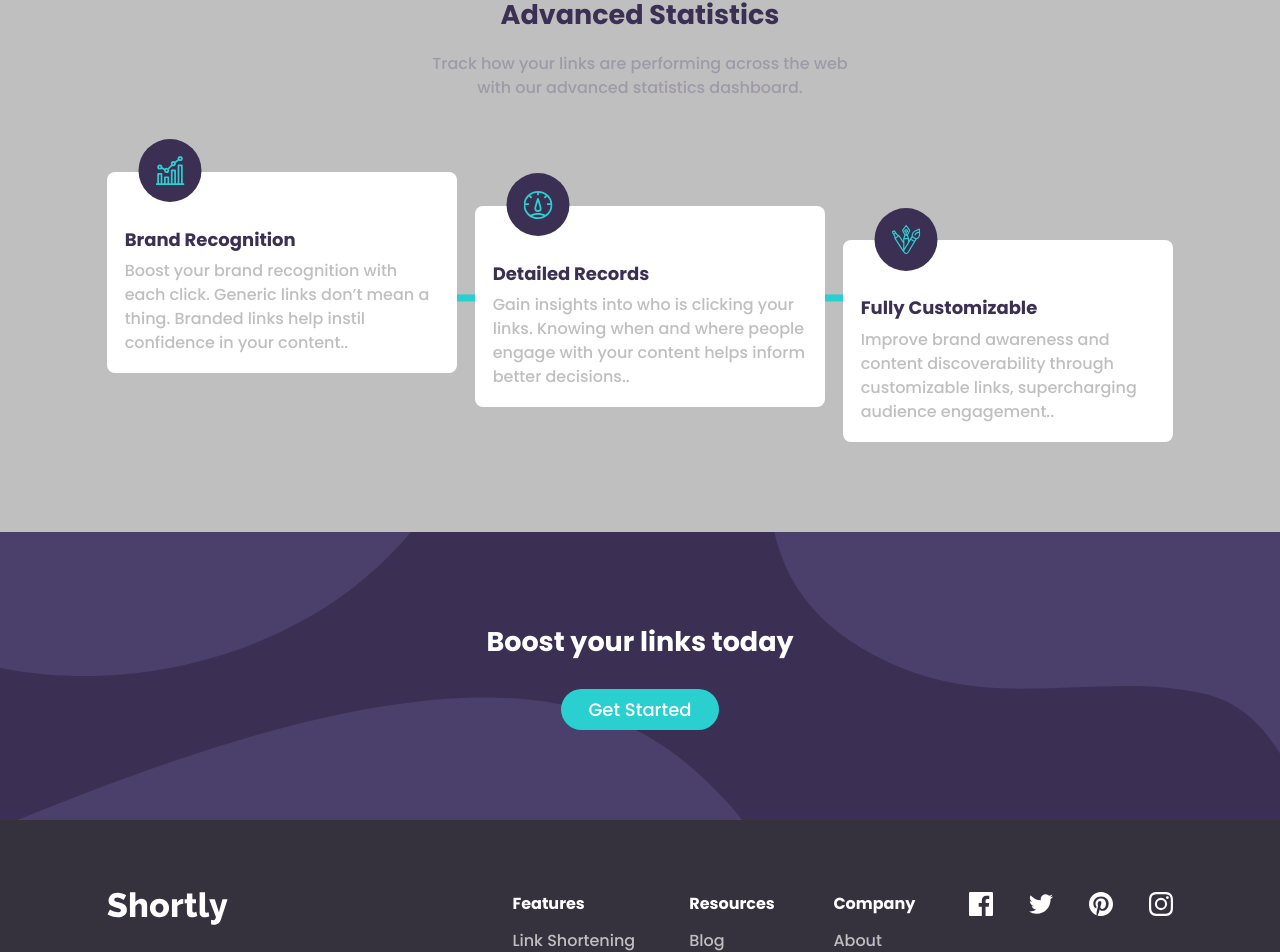
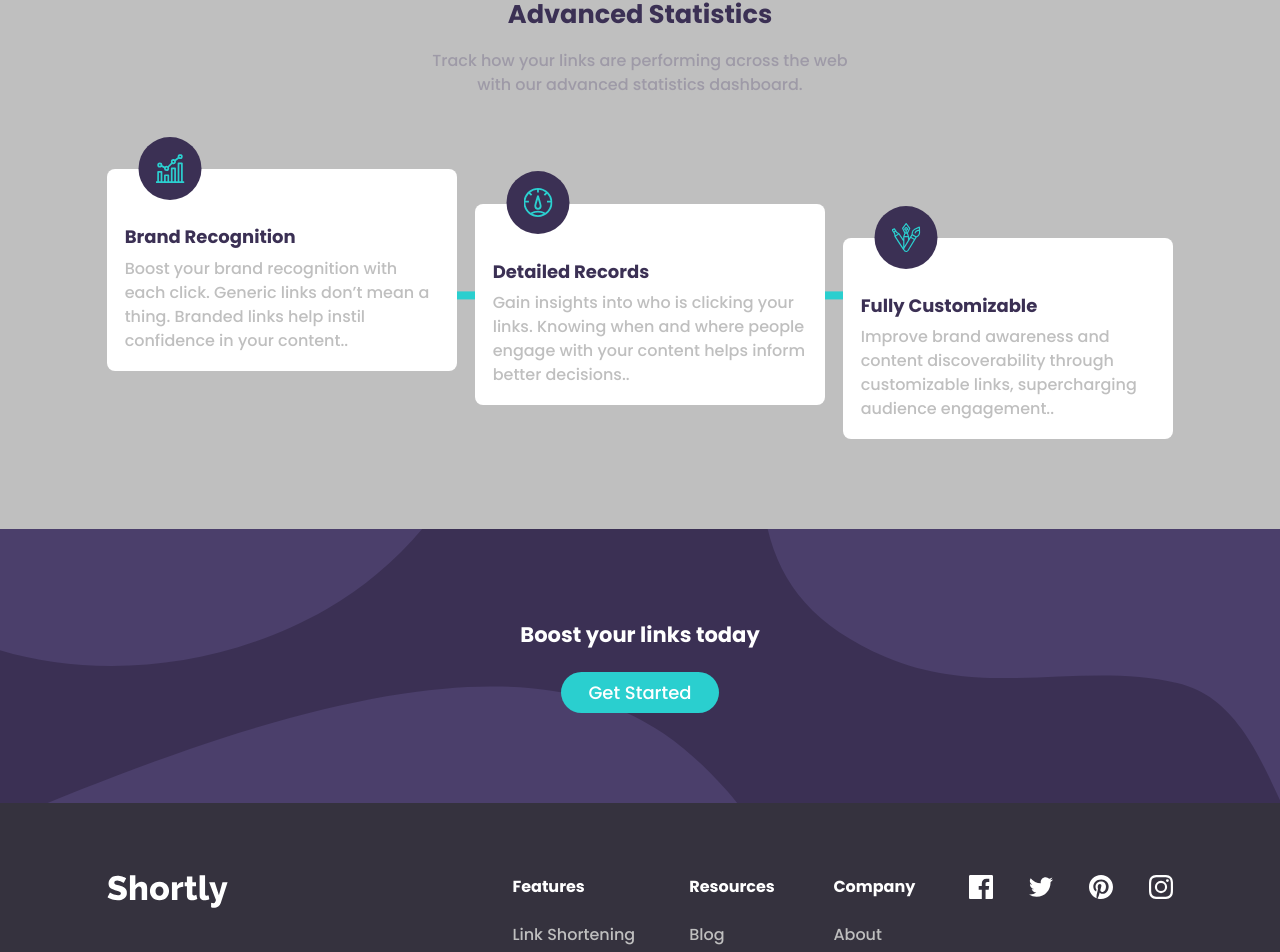
Before and after one commit to alfredthompsonOvie/url-shortener, a Vue app: page / in a window 1280 px wide. Shown: the part 797-1749 px from the top of the page. Built offline with nearby package versions, Linux system fonts and the light colour scheme.

Commit message:
project complete

```diff
--- a/index.html
+++ b/index.html
@@ -4,6 +4,7 @@
 		<meta charset="UTF-8" />
 		<link rel="icon" href="/favicon-32x32.png" />
 		<meta name="viewport" content="width=device-width, initial-scale=1.0" />
+		<meta name="description" content="Frontend Mentor - Shortly URL shortening API Challenge coded by Alfred Thompson Ovie a web developer" >
 		<link rel="preconnect" href="https://fonts.googleapis.com" />
 		<link rel="preconnect" href="https://fonts.gstatic.com" crossorigin />
 		<link
--- a/src/App.vue
+++ b/src/App.vue
@@ -9,51 +9,6 @@
 <script setup>
 import TheNavigation from "./components/TheNavigation.vue";
 import TheFooter from "./components/TheFooter.vue";
-import { gsap } from "gsap";
-import { onMounted, onUpdated } from "vue";
-onMounted(() => {
-  console.log(" app mounted");
-	const tl = gsap.timeline();
-
-  tl
-  //   .from([".branding", ".hamburger"], {
-	// 	x: -20,
-	// 	autoAlpha: 0.01,
-  //   // ease: 'back.out',
-  //   stagger: 0.2,
-  //   // duration: 1
-  // })
-  //   .from(".nav__list > *", {
-	// 	x: -10,
-	// 	autoAlpha: 0.01,
-	// 	rotate: "-10deg",
-  //   stagger: 0.2,
-	// })
-  //   .from(".hero__illustration", {
-	// 	x: -10,
-	// 	autoAlpha: 0.01,
-	// 	// rotate: "-10deg",
-  //   stagger: 0.2,
-	// })
-  //   .from(".heading--js", {
-	// 	y: -10,
-	// 	autoAlpha: 0.01,
-	// 	rotate: "-10deg",
-  //   stagger: 0.2,
-	// });
-});
-onUpdated(() => {
-  console.log("onUpdated");
-})
-
-// USING OPTIONS API
-// export default {
-// 	name: "App",
-//   components: {
-//     TheNavigation,
-//     TheFooter
-//   },
-// };
 </script>
 
 <style scoped></style>
--- a/src/assets/base.css
+++ b/src/assets/base.css
@@ -1,17 +1,13 @@
-/* color palette from <https://github.com/vuejs/theme> */
 :root {
 	box-sizing: border-box;
-
 	--ff: "Poppins", sans-serif;
 	--fs: 1.125rem;
 	--fw-md: 500;
 	--fw-bold: 700;
-
 	--Cyan: hsl(180, 66%, 49%);
+	--Cyan-hover: hsl(180, 86%, 63%);
 	--DarkViolet: hsl(257, 27%, 26%);
-
 	--Red: hsl(0, 87%, 67%);
-
 	--Gray: hsl(0, 0%, 75%);
 	--GrayishViolet: hsl(257, 7%, 63%);
 	--VeryDarkBlue: hsl(255, 11%, 22%);
--- a/src/assets/main.css
+++ b/src/assets/main.css
@@ -1,5 +1,4 @@
 @import "./base.css";
-
 #app {
 	max-width: 1440px;
 	margin-inline: auto;
@@ -9,29 +8,20 @@
 .hero {
 	display: grid;
 	grid-template-columns: 1fr 10fr 1fr;
-	grid-template-rows: auto auto;
+	grid-template-rows: repeat(2, auto);
 	justify-content: start;
 	padding-bottom: 8em;
 }
-.cta {
+.cta, .nav__link.cta {
 	background-color: var(--Cyan);
 	border-radius: 30px;
 	padding: 0.4em 1.5em;
 	color: #fff;
 	display: inline-block;
+	transition: all .3s linear;
 }
-
-.hero__illustration {
-	grid-column: 1/-1;
-	grid-row: 1;
-	padding-top: 18em;
-	background-image: url(images/illustration-working.svg);
-	background-repeat: no-repeat;
-	background-size: 24em;
-	background-position: 1em 0%;
-	max-width: 28em;
-	width: 100%;
-	margin-inline: auto;
+.cta:hover {
+	background-color: var(--Cyan-hover);
 }
 .hero__graphics {
 	grid-column: 1/-1;
@@ -39,7 +29,6 @@
 	max-width: 28em;
 	width: 100%;
 	margin-inline: auto;
-	/* object-position: left; */
 	position: relative;
 	left: 2em;
 }
@@ -114,8 +103,8 @@
 .errorMsg {
 	color: var(--Red);
 	font-size: 0.8rem;
+	font-style: italic;
 	margin: 0.2em;
-
 	max-height: 0;
 	height: 0em;
 }
@@ -125,8 +114,6 @@
 .output__result {
 	background-color: #fff;
 	border-radius: 8px;
-}
-.output__result  {
 	margin-top: 2em;
 }
 
@@ -161,6 +148,7 @@
 }
 .services__info {
 	grid-column: 2;
+	margin-top: 0em;
 }
 .services__info__description {
 	text-align: center;
@@ -234,10 +222,6 @@
 	text-align: center;
 	padding: 5em 0;
 }
-/* .content h2{
-	color: #fff;
-	margin-bottom: 1em;
-} */
 .subscribe__heading {
 	color: #fff;
 	margin-bottom: 1em;
@@ -262,14 +246,16 @@
 .nav__link--footer {
   color: var(--Gray);
 	display: block;
+	font-weight: var(--fw-md);
 }
-.nav__link--footer {
-  font-weight: var(--fw-md);
+.nav__link--footer:hover {
+	color: var(--Cyan);
 }
 .nav__link__header {
+	display: block;
   color: #fff;
 	font-weight: var(--fw-bold);
-	margin-bottom: 0.5em;
+	margin-bottom: 1.5em;
 }
 .social__links {
 	display: flex;
@@ -281,6 +267,9 @@
 .social__links img {
 	width: 100%;
 }
+.social__links img:hover {
+	filter: sepia(1) saturate(99) hue-rotate(90deg);
+}
 .attribution {
 	grid-column: 2;
 }
@@ -288,34 +277,15 @@
 	background-color: var(--Gray);
 	display: inline-block;
 }
-/*
-*/
-/* ! 1 =========================================================== */
-/* ! 1 =========================================================== */
-/* ! 1 =========================================================== */
-/* ! 1 =========================================================== */
-/* ! 1 =========================================================== */
-/* ! 1 =========================================================== */
-/* ! 1 =========================================================== */
-/* ! 1 =========================================================== */
-/* ! 1 =========================================================== */
-/*
 
-*/
-@media (min-width: 600px) {
-	.hero__illustration {
-		padding-top: 20em;
-		background-size: 30em;
-		max-width: 32em;
-		margin-bottom: 1.5em;
-	}
+@media (min-width: 37.5em) {
 	.hero__graphics {
 		max-width: 32em;
 		margin-bottom: 1.5em;
 	}
 }
 
-@media (min-width: 700px) {
+@media (min-width: 43.75em) {
 	.form {
 		top: -7.5em;
 		flex-direction: row;
@@ -330,7 +300,7 @@
 		margin-top: 0em;
 	}
 }
-@media (min-width: 800px) {
+@media (min-width: 50em) {
 	.output__result {
 		display: flex;
 		justify-content: space-between;
@@ -340,6 +310,7 @@
 		border-top: none;
 		display: grid;
 		grid-template-columns: repeat(2, auto);
+		align-items: center;
 		gap: 1em;
 		width: initial;
 	}
@@ -351,26 +322,15 @@
 		padding: 0.8em 2em;
 	}
 }
-@media (min-width: 992px) {
+@media (min-width: 62em) {
 	.hero {
 		grid-template-columns: 1fr 5fr 5fr 1fr;
 		grid-template-rows: 28em;
 		padding-bottom: 5em;
 	}
-	.hero__illustration {
-		grid-column: 3/-1;
-		background-position: left;
-		background-size: 32em;
-		max-width: 100%;
-		margin-left: 1rem;
-		margin-bottom: 0em;
-	}
 	.hero__graphics {
 		grid-column: 3/-1;
 		max-width: 100%;
-		/* margin-left: 1rem;
-		margin-bottom: 0em;
-		margin-top: 1em; */
 		margin: 1em 0 0 1em;
 		left: 4em;
 	}
@@ -448,9 +408,3 @@
 		margin-left: auto;
 	}
 }
-@media (min-width: 1200px) {
-	.hero__illustration {
-		background-size: cover;
-		background-size: 38em;
-	}
-}
--- /dev/null
+++ b/src/components/AppLink.vue
@@ -0,0 +1,40 @@
+<template>
+  <a
+  v-bind="$attrs"
+  :href="to"
+  target="_blank"
+  rel="noopener"
+  v-if="isExternalLink"
+  ><slot /></a>
+
+  <router-link
+    v-else
+    v-bind="$props"
+    custom
+    v-slot="{ href, navigate }"
+  >
+    <a
+      v-bind="$attrs"
+      :href="href"
+      @click="navigate"
+    >
+      <slot />
+    </a>
+  </router-link>
+
+</template>
+
+<script setup>
+import { RouterLink  } from "vue-router"
+import { computed } from "vue"
+const props = defineProps({
+  ...RouterLink.props,
+})
+const isExternalLink = computed(() => {
+  return typeof props.to === 'string' && props.to.startsWith('http')
+})
+</script>
+
+<style lang="scss" scoped>
+
+</style>
--- a/src/components/AppServices.vue
+++ b/src/components/AppServices.vue
@@ -1,33 +1,33 @@
 <template>
 	<section class="services">
 		<AppShortener />
-		<div class="services__info">
-			<div class="services__info__description js-infoHeading">
-				<h2 class="heading">Advanced Statistics</h2>
+		<section class="services__info">
+			<section class="services__info__description">
+				<h1 class="heading">Advanced Statistics</h1>
 				<p class="text text--services">
 					Track how your links are performing across the web with our advanced
 					statistics dashboard.
 				</p>
-			</div>
-			<div class="service__card">
+			</section>
+			<section class="service__card">
 				<section
 					class="card"
 					v-for="serviceCard in serviceCards"
 					:key="serviceCard.heading"
 				>
-					<div class="card__imgContainer">
+					<section class="card__imgContainer">
 						<img
 							:src="`${getImageUrl(serviceCard.image)}`"
 							:alt="serviceCard.alt"
 						/>
-					</div>
-					<div class="card__content">
+					</section>
+					<section class="card__content">
 						<h1 class="heading">{{ serviceCard.heading }}</h1>
 						<p class="description">{{ serviceCard.content }}.</p>
-					</div>
+					</section>
 				</section>
-			</div>
-		</div>
+			</section>
+		</section>
 	</section>
 </template>
 
@@ -63,7 +63,10 @@ function getImageUrl(name) {
 }
 </script>
 
-<style>
+<style scoped>
+.heading {
+	font-size: 1.6rem;
+}
 .card__content h1 {
 	font-size: var(--fs);
 }
--- a/src/components/AppShortener.vue
+++ b/src/components/AppShortener.vue
@@ -1,45 +1,32 @@
 <template>
-	<div class="services__urlShortener js-urlShortener">
-		<form
-		class="form js-form"
-
-		@submit="onSubmit">
-			<div
-			class="form__group"
-			:class="{'form__group--err': error}"
-			>
+	<section class="services__urlShortener">
+		<form class="form" @submit="onSubmit">
+			<section class="form__group" :class="{ 'form__group--err': error }">
 				<label for="url"></label>
 				<input
 					type="url"
 					name="url"
 					id="url"
 					class="form__control urlInput"
-
+					:class="{ inputError: errors.url }"
 					placeholder="Shorten a link here..."
 					v-model="url"
 				/>
 				<p class="errorMsg" v-if="errors.url">{{ errors.url }}</p>
-			</div>
-			<p class="errorMsg errNtw" v-if="error">{{ error }} - please try again</p>
-			<button class="cta cta--submit form__control" v-if="!isPending">Shorten It!</button>
-			<button class="cta cta--submit form__control" disabled v-else >
-				<span class="loader" ></span>
+			</section>
+			<p class="errorMsg errNtw" v-if="error">{{ error }}</p>
+			<button class="cta cta--submit form__control" v-if="!isPending">
+				Shorten It!
+			</button>
+			<button class="cta cta--submit form__control" disabled v-else>
+				<span class="loader"></span>
 			</button>
 		</form>
+
 		<section class="output" v-if="links.length">
-			<!-- <div class="output__result" v-for="link in links" :key="link.id">
-
-        <p class="inputUrl">{{ link.shortenOriginalUrl }}</p>
-
-				<div class="result__output">
-					<p class="shortenUrl">{{ link.shortenLink }}</p>
-					<button class="btn cta">Copy</button>
-				</div>
-			</div> -->
-
 			<ShortenedLink v-for="link in links" :key="link.id" :link="link" />
 		</section>
-	</div>
+	</section>
 </template>
 
 <script setup>
@@ -47,15 +34,17 @@ import ShortenedLink from "./ShortenedLink.vue";
 import { useField, useForm } from "vee-validate";
 import { object, string } from "yup";
 import { v4 as uuidv4 } from "uuid";
-import { ref } from "vue";
+import { ref, watch, onMounted } from "vue";
 
 const maxLength = ref(30);
 const links = ref([]);
-const error = ref(null)
-const isPending = ref(false)
+const error = ref(null);
+const isPending = ref(false);
 
 const schema = object({
-	url: string().required().url("must start with http:// or https://"),
+	url: string()
+		.required("Please add a link")
+		.url("must start with http:// or https://"),
 });
 
 const { handleSubmit, errors, resetForm } = useForm({
@@ -65,10 +54,14 @@ const { value: url } = useField("url");
 
 const onSubmit = handleSubmit(async (values) => {
 	let link = values.url;
-
 	try {
 		error.value = null;
 		isPending.value = true;
+		const checkIfLinkExist = links.value.some((list) => list.link === link);
+		if (checkIfLinkExist) {
+			resetForm();
+			throw new Error("Link already exist");
+		}
 
 		let response = await fetch(`https://api.shrtco.de/v2/shorten?url=${link}`);
 		let data = await response.json();
@@ -86,93 +79,43 @@ const onSubmit = handleSubmit(async (values) => {
 		};
 		links.value.unshift(linkData);
 
-		// setFieldValue("url", "");
 		isPending.value = false;
 		resetForm();
 	} catch (err) {
 		error.value = err.message;
 		isPending.value = false;
 	}
+});
 
-});
-// export default {
-// 	name: "AppShortener",
-// 	components: {
-// 		ShortenedLink,
-// 	},
-// 	data() {
-// 		return {
-// 			maxLength: 30,
-// 			links: [],
+watch(
+	links,
+	(newVal) => {
+		console.log("newVal", newVal);
+		localStorage.setItem("link", JSON.stringify(newVal));
+	},
+	{ deep: true }
+);
+onMounted(() => (links.value = JSON.parse(localStorage.getItem("link")) || []));
 
-// 			schema: {
-// 				url: "required|min:8|url",
-// 			},
-// 		};
-// 	},
-// 	methods: {
-// 		async handleSubmit(values) {
-// 			let url = values.url;
-
-// 			// check for duplicate url
-// 			let linkCheck = this.links.filter((list) => list.link === url);
-// 			if (!linkCheck.length) {
-// 				this.getLink(url);
-// 				values.url = "";
-// 			} else {
-// 				alert("link already exist");
-// 			}
-// 			return;
-// 		},
-// 		async getLink(link) {
-// 			let response = await fetch(
-// 				`https://api.shrtco.de/v2/shorten?url=${link}`
-// 			);
-// 			let data = await response.json();
-
-// 			const shortenOriginalUrl =
-// 				link.length <= this.maxLength
-// 					? link
-// 					: `${link.substring(0, this.maxLength)}...`;
-
-// 			let linkData = {
-// 				id: uuidv4(),
-// 				link,
-// 				shortenOriginalUrl,
-// 				shortenLink: data.result.full_short_link,
-// 			};
-// 			this.links.unshift(linkData);
-// 		},
-// 	},
-// 	watch: {
-// 		links: {
-// 			handler(newVal) {
-// 				localStorage.setItem("link", JSON.stringify(newVal));
-// 			},
-// 			deep: true,
-// 		},
-// 	},
-// 	mounted() {
-// 		this.links = JSON.parse(localStorage.getItem("link")) || [];
-// 	},
-// };
 </script>
-<style>
+<style scoped>
+button {
+	display: block;
+}
 .loader {
-	width: 20px;
-	height: 20px;
-	border: 2px solid;
-	border-top: 4px solid var(--DarkViolet);
+	width: 14px;
+	height: 14px;
+	border: 1px solid;
+	border-top: 2px solid var(--DarkViolet);
 	display: inline-block;
 	border-radius: 50%;
 	animation: spin infinite linear 1s;
-
 }
 @keyframes spin {
-	from{
+	from {
 		transform: rotate(0deg);
 	}
-	to{
+	to {
 		transform: rotate(360deg);
 	}
 }
@@ -182,5 +125,21 @@ const onSubmit = handleSubmit(async (values) => {
 }
 .form__group--err {
 	margin-bottom: 1em;
+	margin-bottom: 2.5em;
+}
+input.inputError {
+	border: 2px solid var(--Red);
+}
+input.inputError::placeholder {
+	color: var(--Red);
+}
+button:disabled {
+	cursor: not-allowed;
+	opacity: 0.7;
+}
+@media (min-width: 570px) {
+	.form__group--err {
+		margin-bottom: 1em;
+	}
 }
 </style>
--- a/src/components/ShortenedLink.vue
+++ b/src/components/ShortenedLink.vue
@@ -1,19 +1,20 @@
 <template>
-	<div class="output__result">
+	<section class="output__result">
 		<!-- shortened original link -->
 		<p class="inputUrl">{{ link.shortenOriginalUrl }}</p>
 		<!-- link from api -->
-		<div class="result__output">
+		<section class="result__output">
 			<p class="shortenUrl">{{ link.shortenLink }}</p>
 			<button
 			class="btn cta"
+			:class="{copied}"
 			@click.prevent="copyLink"
 			>
 			<span v-if="copied">Copied</span>
 			<span v-else>Copy</span>
 		</button>
-		</div>
-	</div>
+		</section>
+	</section>
 </template>
 
 <script setup>
@@ -32,4 +33,8 @@ const copyLink = () => {
 }
 </script>
 
-<style lang="scss" scoped></style>
+<style  scoped>
+.copied {
+	background-color: var(--DarkViolet);
+}
+</style>
--- a/src/components/TheFooter.vue
+++ b/src/components/TheFooter.vue
@@ -7,13 +7,13 @@
 			>
 				<img
 					src="@/assets/images/logo.svg"
-					alt=""
+					alt="go to homepage"
 					class="branding__img--footer"
 				/>
 			</router-link>
 			<ul class="footer__nav__list">
-				<li class="nav__item--footer">
-					<router-link :to="{name: ''}" class="nav__link--footer nav__link__header">Features</router-link>
+				<li class="nav__item--footer nav__link__header">
+					Features
 				</li>
 				<li class="nav__item--footer">
 					<router-link :to="{name: ''}" class="nav__link--footer"> Link Shortening </router-link>
@@ -26,8 +26,8 @@
 				</li>
 			</ul>
 			<ul class="footer__nav__list">
-				<li class="nav__item--footer">
-					<router-link :to="{name: ''}" class="nav__link--footer nav__link__header">Resources</router-link>
+				<li class="nav__item--footer nav__link__header">
+					Resources
 				</li>
 				<li class="nav__item--footer">
 					<router-link :to="{name: ''}" class="nav__link--footer">Blog</router-link>
@@ -41,8 +41,8 @@
 			</ul>
 
 			<ul class="footer__nav__list">
-				<li class="nav__item--footer">
-					<router-link :to="{name: ''}" class="nav__link--footer nav__link__header">Company</router-link>
+				<li class="nav__item--footer nav__link__header">
+					Company
 				</li>
 				<li class="nav__item--footer">
 					<router-link :to="{name: ''}" class="nav__link--footer">About </router-link>
@@ -59,29 +59,29 @@
 			</ul>
 			<ul class="social__links">
 				<li>
-					<router-link :to="{name: ''}"><img src="@/assets/images/icon-facebook.svg" alt="" /></router-link>
+					<AppLink to="https://www.facebook.com"><img src="@/assets/images/icon-facebook.svg" alt="like our facebook page" /></AppLink>
 				</li>
 				<li>
-					<router-link :to="{name: ''}"><img src="@/assets/images/icon-twitter.svg" alt="" /></router-link>
+					<AppLink to="https://www.twitter.com"><img src="@/assets/images/icon-twitter.svg" alt="follow us on twitter" /></AppLink>
 				</li>
 				<li>
-					<router-link :to="{name: ''}"
-						><img src="@/assets/images/icon-pinterest.svg" alt=""
-					/></router-link>
+					<AppLink to="https://www.pinterest.com"
+						><img src="@/assets/images/icon-pinterest.svg" alt="a link to pinterest"
+					/></AppLink>
 				</li>
 				<li>
-					<router-link :to="{name: ''}"
-						><img src="@/assets/images/icon-instagram.svg" alt=""
-					/></router-link>
+					<AppLink to="https://www.instagram.com"
+						><img src="@/assets/images/icon-instagram.svg" alt="follow us on instagram"
+					/></AppLink>
 				</li>
 			</ul>
 		</section>
 		<div class="attribution">
 			<p>
 				Challenge by
-				<a href="https://www.frontendmentor.io?ref=challenge" target="_blank"
-					>Frontend Mentor</a
-				>. Coded by <a href="#">Your Name Here</a>.
+				<AppLink to="https://www.frontendmentor.io?ref=challenge"
+					>Frontend Mentor</AppLink
+				>. Coded by <AppLink to="https://www.linkedin.com/in/alfredthompsonovie/">Alfred Thompson Ovie</AppLink>.
 			</p>
 		</div>
 	</footer>
@@ -89,6 +89,7 @@
 
 <script setup>
 import { onMounted } from 'vue';
+import AppLink from './AppLink.vue';
 
 onMounted(() => {
 	console.log("footer mounted");
--- a/src/components/TheNavigation.vue
+++ b/src/components/TheNavigation.vue
@@ -88,29 +88,10 @@ const checkScreen = () => {
 	return;
 };
 onMounted(() => {
-		console.log("TheNav mounted");
 	checkScreen();
 	window.addEventListener("resize", checkScreen);
 
-	// const tl = gsap.timeline();
-	// tl
-  //   .from([".branding", ".hamburger"], {
-	// 	x: -20,
-	// 	autoAlpha: 0.01,
-  //   // ease: 'back.out',
-  //   stagger: 0.2,
-  //   // duration: 1
-  // })
-  //   .from(".nav__list > *", {
-	// 	x: -10,
-	// 	autoAlpha: 0.01,
-	// 	rotate: "-10deg",
-  //   stagger: 0.2,
-	// })
 });
-// import { onMounted } from "vue";
-// onMounted(() => {
-// })
 const onEnter = (el, done) => {
 	const tl = gsap.timeline();
 	const li = el.children;
@@ -140,37 +121,10 @@ const onLeave = (el, done) => {
 		onComplete: done,
 	})
 };
-// using options api
-// export default {
-// 	name: "TheNavigation",
-// 	data() {
-// 		return {
-// 			mobileMenu: null,
-// 			mobile: null,
-// 			windowWidth: null,
-// 		};
-// 	},
-// 	created() {
-// 		this.checkScreen();
-// 		window.addEventListener("resize", this.checkScreen);
-// 	},
-// 	methods: {
-// 		checkScreen() {
-// 			this.windowWidth = window.innerWidth;
-// 			if (this.windowWidth < 992) {
-// 				this.mobile = true;
-// 				this.mobileMenu = false;
-// 				return;
-// 			}
-// 			this.mobile = false;
-// 			this.mobileMenu = false;
-// 			return;
-// 		},
-// 	},
-// };
+
 </script>
 
-<style>
+<style scoped>
 header {
 	display: grid;
 	grid-template-columns: 1fr 10fr 1fr;
@@ -209,6 +163,7 @@ header {
 	text-align: center;
 	border-radius: 8px;
 	padding: 2em 1em;
+	z-index: 99;
 }
 .nav__link--mobile {
 	display: block;
@@ -253,6 +208,14 @@ header {
 		font-size: 1rem;
 		font-weight: var(--fw-md);
 	}
+	.nav__link:hover {
+		color: var(--DarkViolet);
+
+	}
+	.cta.nav__link:hover {
+		color: #fff;
+
+	}
 	.nav__item:nth-of-type(4) {
 		margin-left: auto;
 	}
--- a/src/views/HomeView.vue
+++ b/src/views/HomeView.vue
@@ -1,9 +1,8 @@
 <template>
 	<main>
 		<section class="hero">
-			<!-- <div class="hero__illustration"></div> -->
 			<section class="hero__graphics">
-				<img src="@/assets/images/illustration-working.svg" alt="">
+				<img src="@/assets/images/illustration-working.svg" alt="an illustration of a person sitting behind a desk working on their desktop">
 			</section>
 			<section class="hero__content js-hero__content">
 				<h1 class="title js__hero--heading">
@@ -13,33 +12,21 @@
 					Build your brand’s recognition and get detailed insights on how your
 					links are performing.
 				</p>
-				<!-- <a href="#" class="cta">Get Started</a> -->
 				<router-link :to="{name: ''}" class="cta">Get Started</router-link>
 			</section>
 		</section>
 		<AppServices />
 		<section class="subscribe">
-			<div class="content js-subscribe">
+			<section class="content js-subscribe">
 				<h1 class="subscribe__heading">Boost your links today</h1>
-				<!-- <a href="#" class="cta">Get Started</a> -->
 				<router-link :to="{name: ''}" class="cta">Get Started</router-link>
-			</div>
+			</section>
 		</section>
 	</main>
 </template>
 
 <script setup>
 import AppServices from '../components/AppServices.vue';
-import { onMounted } from "vue";
-onMounted(() => {
-	console.log("HomeView mounted");
-})
-// export default {
-// 	name: "HomeView",
-// 	components: {
-// 		AppServices
-// 	},
-// };
 </script>
 
 <style></style>
```
